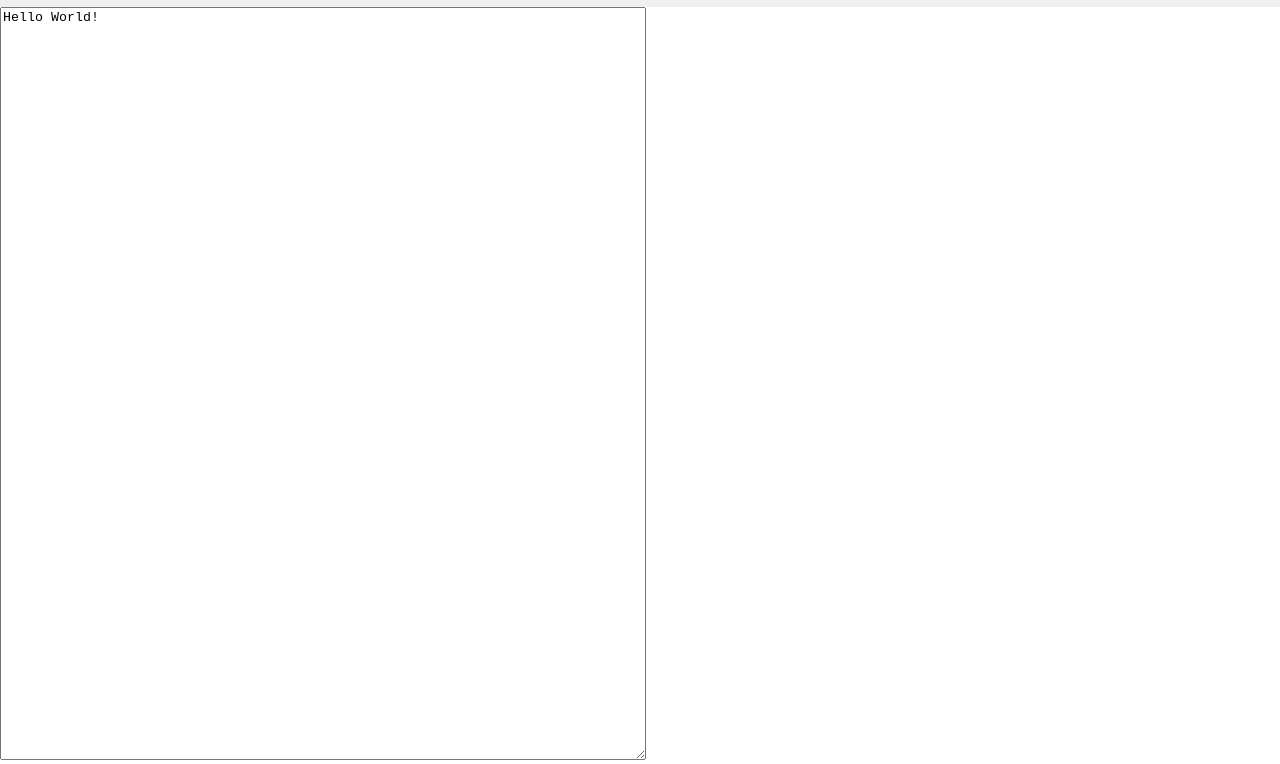
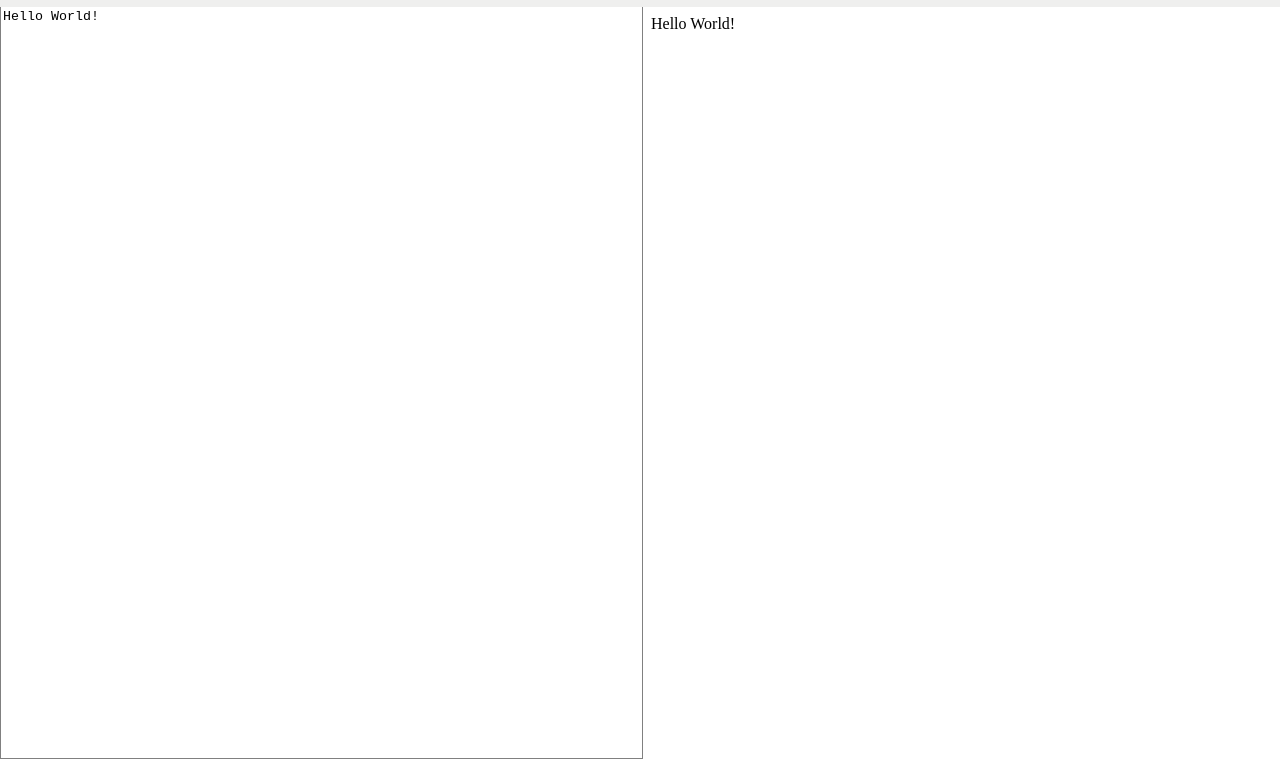
Before and after one commit to JCNeligan/jquery-codeplayer, a plain HTML site: page index.html in a window 1280 px wide. Shown: the part 38-802 px from the top of the page. Drawn offline with Linux system fonts and the light colour scheme.

Commit message:
html panel and output panel functional

```diff
--- a/index.html
+++ b/index.html
@@ -21,14 +21,25 @@
     </div>
   </header>
   <div id="bodyContainer">
-    <textarea id="html-textarea">Hello World!</textarea>
+    <textarea id="html-panel" class="panel">Hello World!</textarea>
+
+    <iframe id="output-panel" class="panel"></iframe>
   </div>
 
   <script>
     $(".toggleButton").click(function () {
       $(this).toggleClass("active");
     });
-    $("textarea").height($(window).height() - $("header").height() - 18);
+
+    $(".panel").height($(window).height() - $("header").height() - 18);
+
+    $(".panel").width($(window).width() / 2);
+
+    $("iframe").contents().find("html").html($("#html-panel").val());
+
+    $("textarea").on('change keyup paste', function () {
+      $("iframe").contents().find("html").html($("#html-panel").val());
+    });
   </script>
 </body>
 
--- a/styles.css
+++ b/styles.css
@@ -57,6 +57,17 @@ header {
   border-bottom-right-radius: 4px;
 }
 
+#bodyContainer {
+  display: flex;
+  flex-direction: row;
+}
+
 textarea {
-  width: 50%;
+  resize: none;
+  border-top: none;
+  border-color: grey;
 }
+
+iframe {
+  border: none;
+}
```
